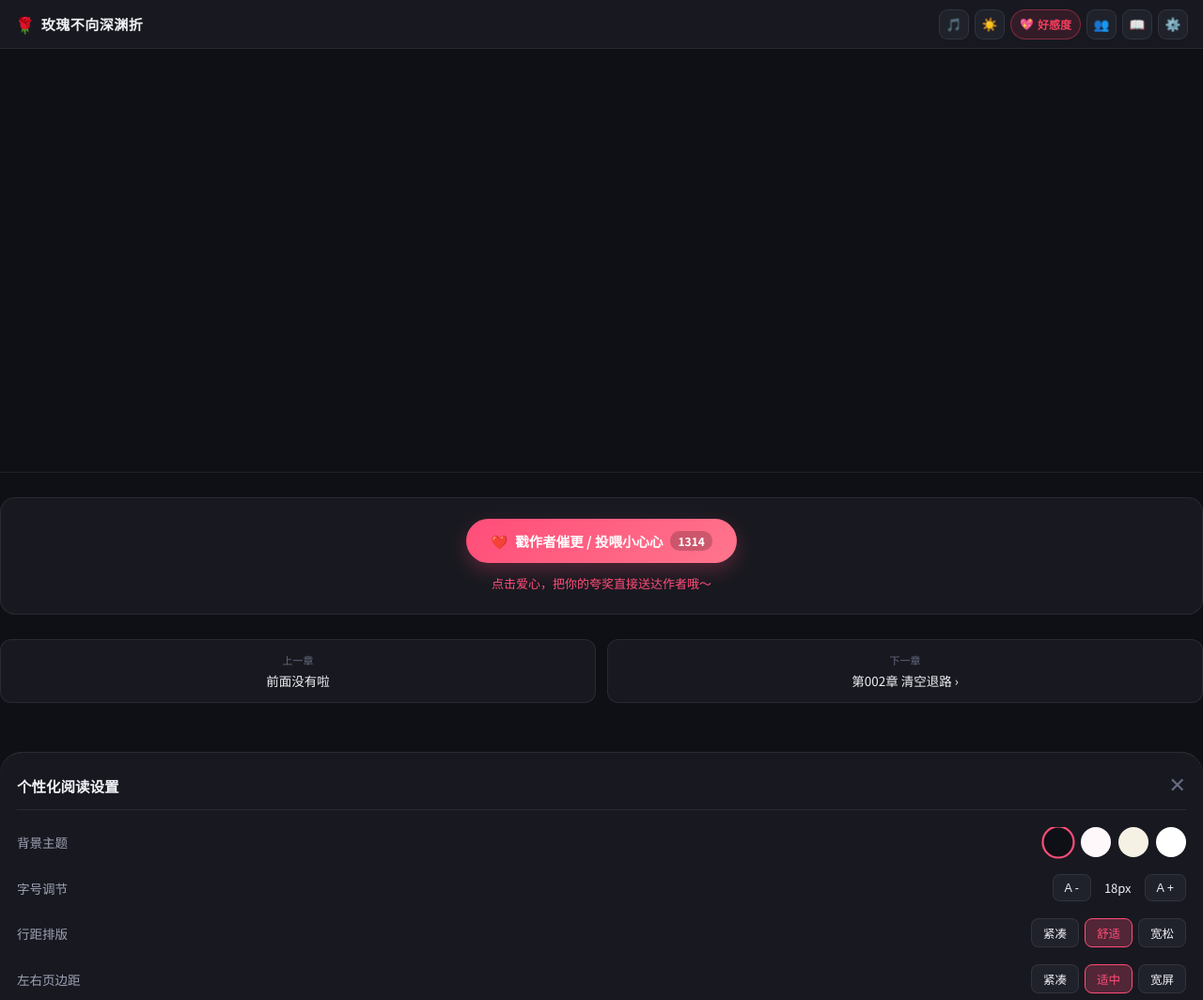
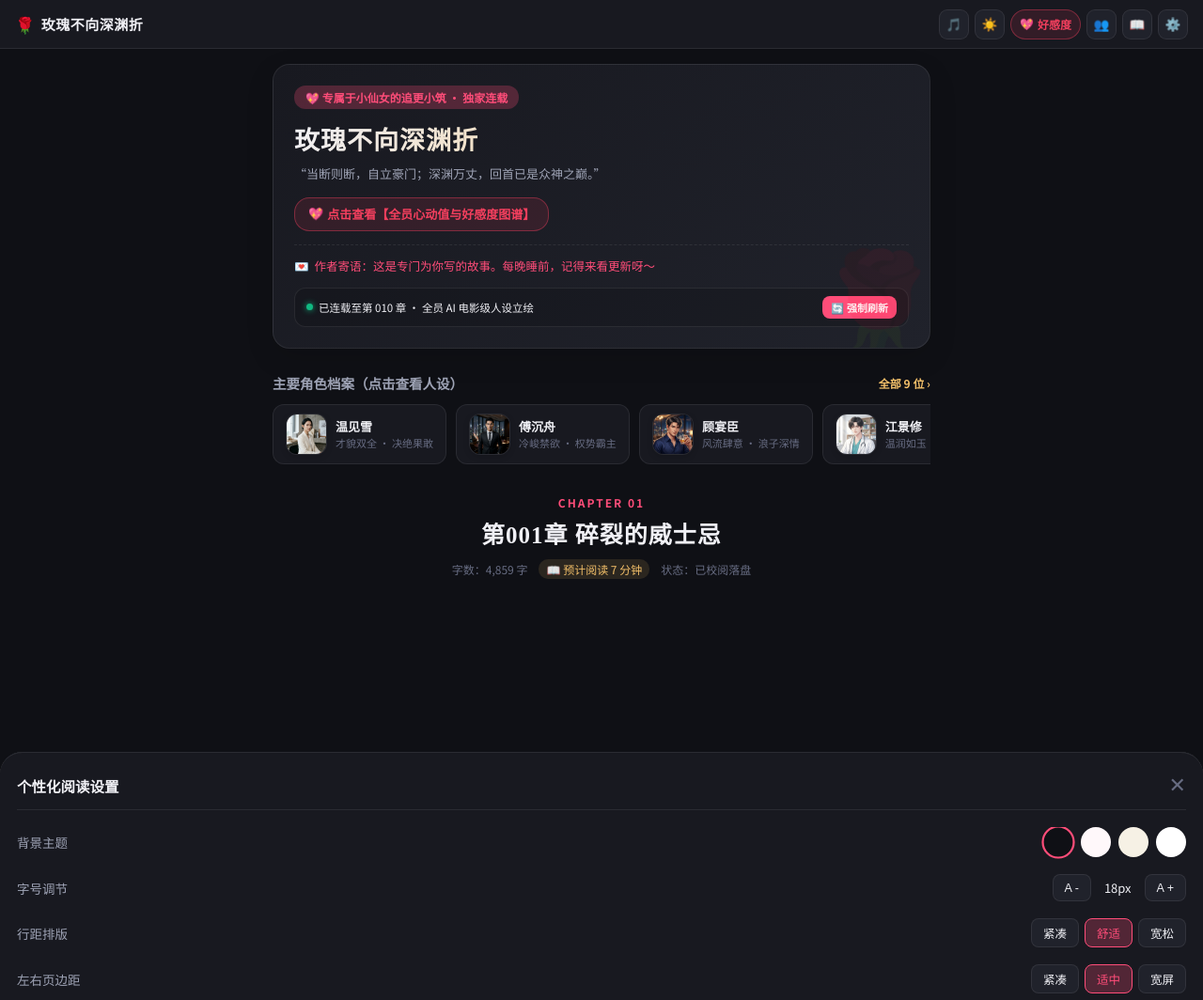
Before and after one commit to ygwbl/rose-reader, a plain HTML site: page index.html in a window 1280 px wide. Shown: the top 1064 px of the page at 94% size. Before the commit the page ends 800 px from the top, so only its background shows below. Drawn offline with Linux system fonts and the light colour scheme.

Commit message:
fix: restore missing article container and hero banner

```diff
--- a/index.html
+++ b/index.html
@@ -1139,11 +1139,59 @@
     </div>
   </header>
 
+  <main class="container">
+    <!-- 专属情侣横幅 -->
+    <div class="hero-banner">
+      <div class="badge-sweet">💖 专属于小仙女的追更小筑 · 独家连载</div>
+      <h1 class="hero-title">玫瑰不向深渊折</h1>
+      <p class="hero-sub">“当断则断，自立豪门；深渊万丈，回首已是众神之巅。”</p>
+
+      <div style="margin: 12px 0 14px; display: flex; gap: 8px;">
+        <button class="nav-aff-pill" onclick="openDrawer('affection-drawer')" style="height:36px; padding:0 14px; font-size:13px;">
+          <span>💖</span> 点击查看【全员心动值与好感度图谱】
+        </button>
+      </div>
+
+      <div class="love-note">
+        <span>💌</span>
+        <span>作者寄语：这是专门为你写的故事。每晚睡前，记得来看更新呀～</span>
+      </div>
+
+      <!-- 实时同步与刷新状态条 -->
+      <div class="banner-sync-bar" style="margin-top: 14px; padding: 8px 12px; background: rgba(0, 0, 0, 0.15); border: 1px solid var(--border); border-radius: 12px; display: flex; align-items: center; justify-content: space-between; gap: 8px; font-family: var(--font-sans);">
+        <div style="font-size: 11.5px; color: var(--text-primary); display: flex; align-items: center; gap: 6px;">
+          <span style="display:inline-block; width:7px; height:7px; border-radius:50%; background:#10b981; box-shadow:0 0 6px #10b981;"></span>
+          <span>已连载至第 010 章 · 全员 AI 电影级人设立绘</span>
+        </div>
+        <button onclick="localStorage.removeItem('novel_last_chap'); window.location.href=window.location.pathname+'?v='+Date.now();" style="background:var(--accent); color:#fff; border:none; padding:4px 9px; border-radius:8px; font-size:11px; cursor:pointer; font-weight:600;">
+          🔄 强制刷新
+        </button>
+      </div>
+    </div>
+
+    <!-- 主要角色档案横向滑动条 -->
+    <div class="cast-bar-title" style="display: flex; justify-content: space-between; align-items: center; margin: 24px 0 12px; font-weight: 700; font-size: 14.5px;">
+      <span>主要角色档案（点击查看人设）</span>
+      <span style="font-size: 12px; color: var(--accent-gold); cursor: pointer;" onclick="openDrawer('cast-drawer')">全部 9 位 ›</span>
+    </div>
+    <div class="cast-scroll" id="cast-chips-container" style="display: flex; gap: 10px; overflow-x: auto; padding-bottom: 8px; margin-bottom: 24px; -webkit-overflow-scrolling: touch;"></div>
+
+    <!-- 正文展示卡片 -->
+    <article class="article-box">
+      <header class="article-header">
+        <div class="chapter-number" id="cur-chapter-badge">CHAPTER 01</div>
+        <h2 class="chapter-title" id="cur-chapter-title">第001章 碎裂的威士忌</h2>
+        <div class="chapter-meta" id="cur-chapter-meta">
+          <span id="meta-words">字数：4,859 字</span>
+          <span class="duration-tag" id="meta-duration">📖 预计阅读 7 分钟</span>
+          <span>状态：已校阅落盘</span>
+        </div>
+      </header>
+
       <section class="article-content" id="article-body"></section>
     </article>
 
-    <!-- 章节结尾互动与催更 -->
-    <footer class="chapter-end">
+<footer class="chapter-end">
       <div class="interactive-card">
         <button class="btn-heart" id="btn-heart" onclick="triggerHeart(event)">
           <span>❤️</span>
```
